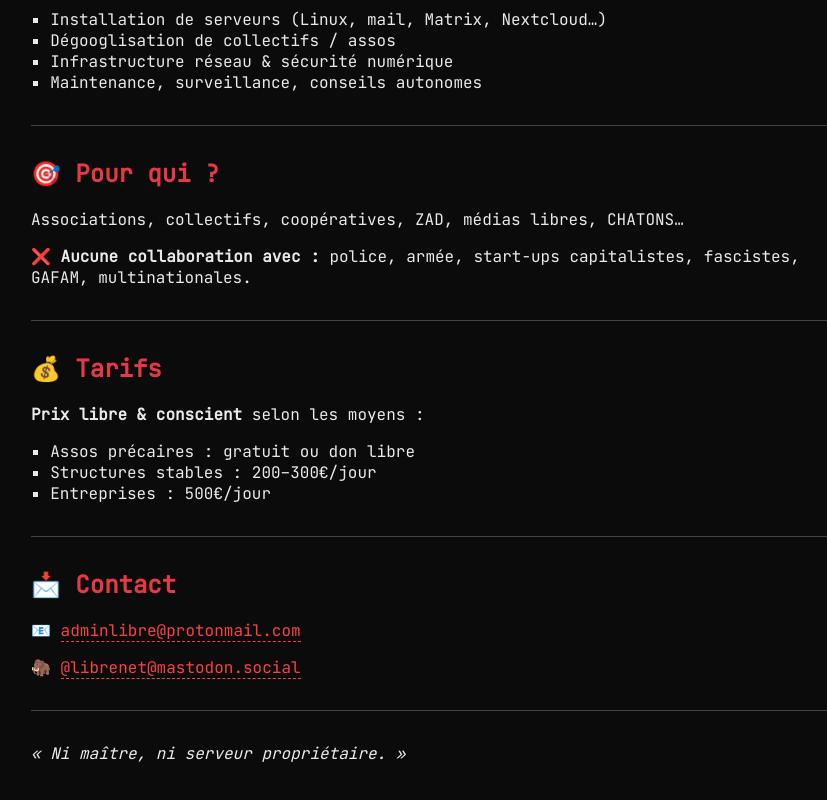
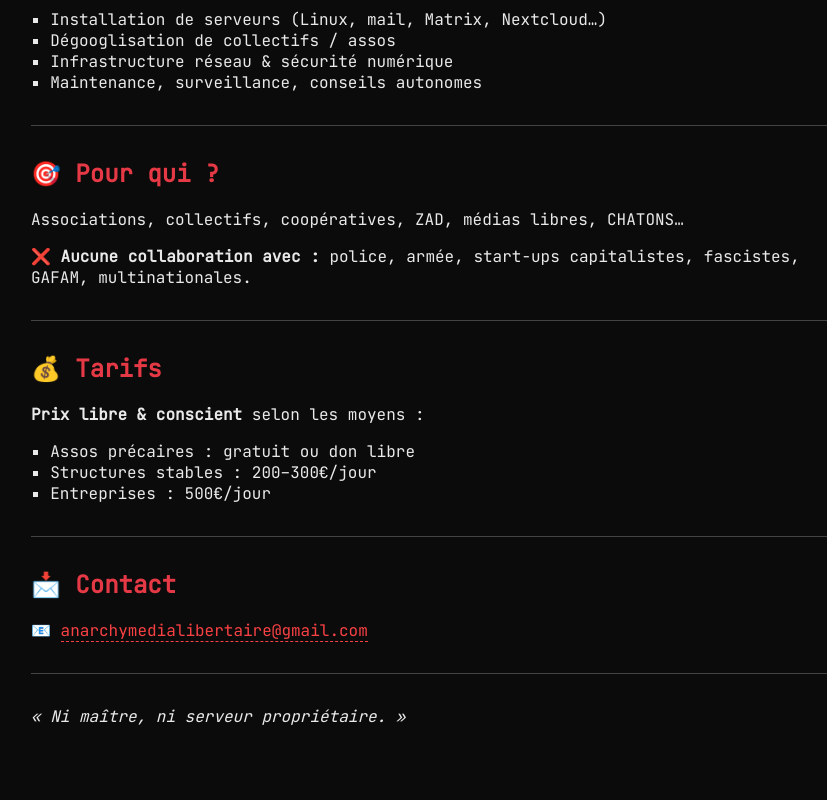
Before and after one commit to AnARCHIS12/Librenet, a plain HTML site: page index.html in a window 1280 px wide. Shown: the part 328-1128 px from the top of the page, without its empty margins (209-1036 px from the left). Drawn offline with Linux system fonts and the light colour scheme.

Commit message:
Update index.html

```diff
--- a/index.html
+++ b/index.html
@@ -76,8 +76,7 @@
     <div class="divider"></div>
 
     <h2>📩 Contact</h2>
-    <p>📧 <a href="mailto:adminlibre@protonmail.com">adminlibre@protonmail.com</a></p>
-    <p>🦣 <a href="https://mastodon.social/@librenet">@librenet@mastodon.social</a></p>
+    <p>📧 <a href="mailto:adminlibre@protonmail.com">anarchymedialibertaire@gmail.com</a></p>
 
     <div class="divider"></div>
 
```
